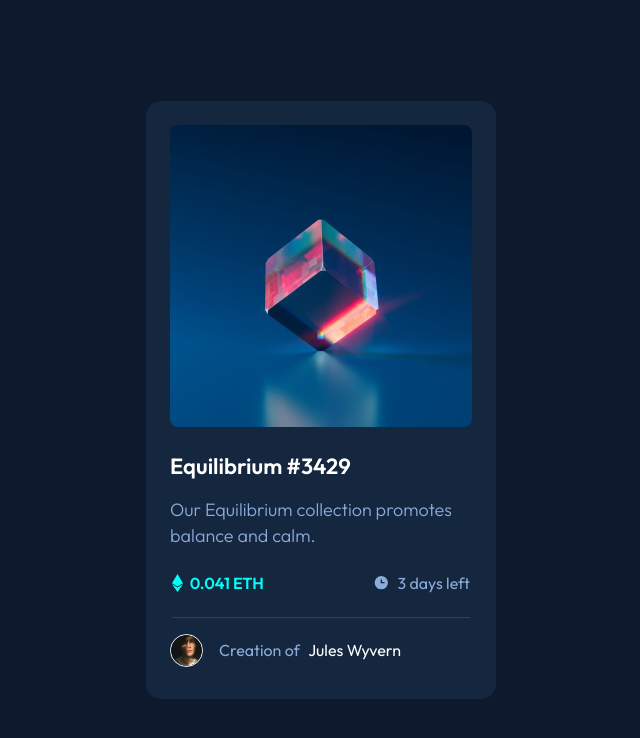
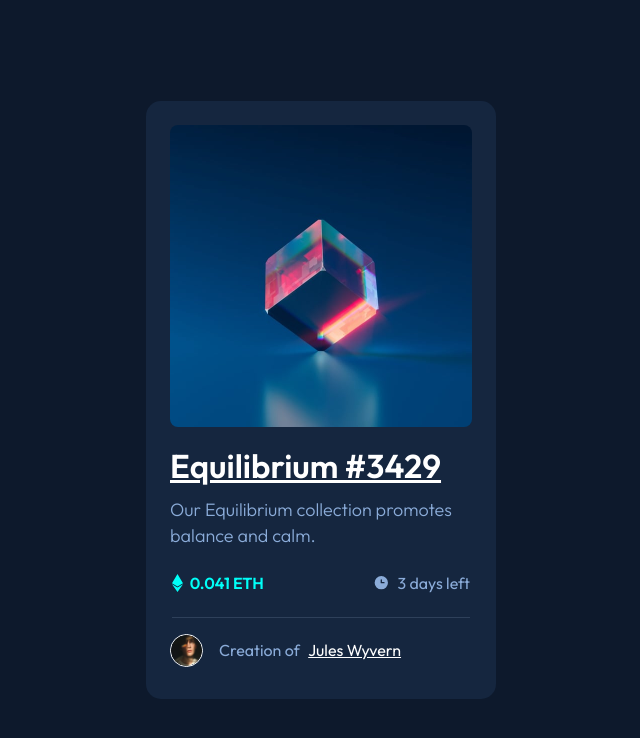
Before and after one commit to Darko96/nft-preview-card-component, a plain HTML site: page index.html in a window 1280 px wide. Shown: the whole page, without its empty margins (319-959 px from the left). Drawn offline with Linux system fonts and the light colour scheme.

Commit message:
Update index.html

```diff
--- a/index.html
+++ b/index.html
@@ -30,7 +30,7 @@
         <div class="nft-img-box">
           <a href="images/image-equilibrium.jpg" class="nft-img" target="_blank"><img src="images/image-equilibrium.jpg" alt="Equilibrium image" class="nft-img"></img></a>
         </div>
-        <h1 class="nft-title">Equilibrium #3429</h1>
+        <a class="nft-title" href="#"><h1>Equilibrium #3429</h1></a>
 
         <p class="nft-text">
           Our Equilibrium collection promotes balance and calm.
@@ -59,9 +59,12 @@
             src="images/image-avatar.png"
             alt="A picture of a man"
           />
+
           <p class="author-name">
-            Creation of <span class="name">Jules Wyvern</span>
+            Creation of <a href="#" class="name">Jules Wyvern</a>
           </p>
+
+
         </div>
       </section>
     </main>
```
